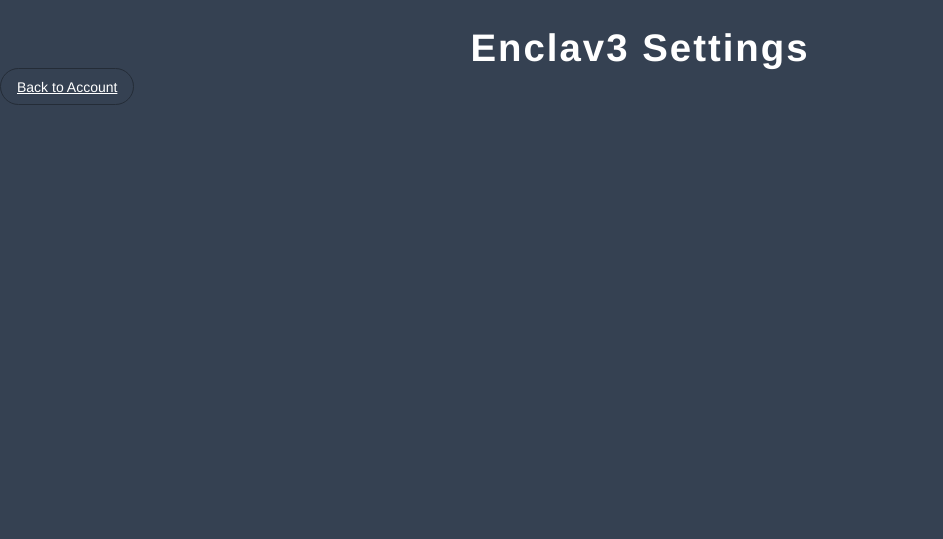
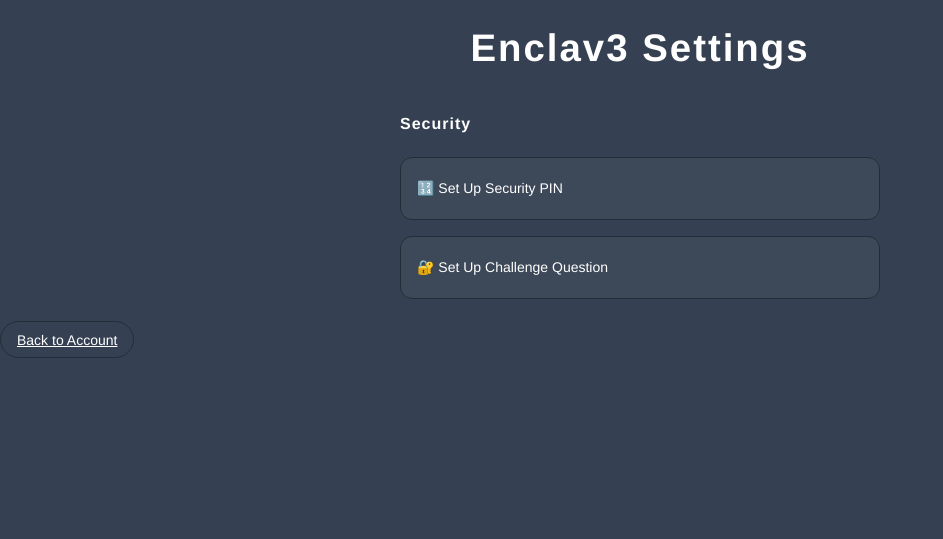
Before and after one commit to mokkjack/EECS592-Group34, a Flask app: template templates/settings.html in a window 1280 px wide. Shown: the top 539 px of the page, without its empty margins (0-943 px from the left). Run offline with Flask 2, Linux system fonts and the light colour scheme; the template is opened without the code that fills it, so the values that code supplies are empty.

Commit message:
Added Option in Settings for setting up PIN and Challenge questions
Backend database needs to be created for challenge questions/pin but, buttons for front end have been implemented.

```diff
--- a/static/settings.css
+++ b/static/settings.css
@@ -29,8 +29,103 @@
   font-size: 14px;
 }
 
-/* Helper text for Sizing */
-p {
-  font-size: 13px;
-  margin-top: 1.5rem;
+
+/* For the sections in settings */
+.settings_section {
+    max-width: 30rem;
+    margin: 2rem auto;
+    display: flex;
+    flex-direction: column;
+    gap: 1rem;
+    padding: 0 1rem;
 }
+
+/* Title text above each settings section */
+.section_title {
+    color: white;
+    font-size: 1rem;
+    letter-spacing: 1px;
+    margin-bottom: 0.5rem;
+}
+
+/* Card container for each collapsible settings group */
+.settings_group {
+    border: 1px solid #242c37;
+    border-radius: 12px;
+    background: rgba(255,255,255,0.04);
+    padding: 1rem;
+}
+
+/* Clickable summary/header for each collapsible settings group */
+.settings_summary {
+    color: #fff;
+    font-size: 14px;
+    cursor: pointer;
+    list-style: none;
+    padding: 0.4rem 0;
+}
+
+/* Highlights summary text green on hover */
+.settings_summary:hover {
+    color: #8ceabb;
+}
+
+/* Dropdown select for challenge question options */
+.settings_select {
+    width: 100%;
+    padding: 0.6rem 1rem;
+    border-radius: 999px;
+    border: 1px solid #242c37;
+    background: transparent;
+    color: #fff;
+    font-size: 14px;
+    outline: none;
+    cursor: pointer;
+    margin-top: 1rem;
+}
+
+/* Background color for dropdown options */
+.settings_select option {
+    background: #2a3344;
+}
+
+/* Styles for text and password input fields */
+input[type="text"],
+input[type="password"] {
+    width: 100%;
+    padding: 0.6rem 1rem;
+    border-radius: 999px;
+    border: 1px solid #242c37;
+    background: transparent;
+    color: #fff;
+    text-align: center;
+    outline: none;
+    font-size: 14px;
+    margin-top: 1rem;
+    box-sizing: border-box;
+}
+
+/* Placeholder text color for all inputs */
+input::placeholder {
+    color: #7e8ba3;
+}
+
+/* Green gradient submit button */
+input[type="submit"] {
+    width: 100%;
+    padding: 0.6rem 1rem;
+    border-radius: 999px;
+    border: none;
+    background: linear-gradient(160deg, #8ceabb 0%, #378f7b 100%);
+    color: white;
+    font-weight: bold;
+    font-size: 14px;
+    cursor: pointer;
+    margin-top: 1rem;
+    box-sizing: border-box;
+}
+
+/* Slightly fades the submit button on hover */
+input[type="submit"]:hover {
+    opacity: 0.9;
+}
--- a/templates/settings.html
+++ b/templates/settings.html
@@ -3,6 +3,47 @@
 
 <body>
     <h1 class="brand">Enclav3 Settings</h1>
+    <div class="settings_section">
+        <h2 class="section_title">Security</h2>
+
+        <!-- PIN Setup -->
+        <details class="settings_group">
+            <summary class="settings_summary">🔢 Set Up Security PIN</summary>
+            <form method="POST" action="/setup-pin">
+                <div class="form__field">
+                    <input type="password" name="pin" placeholder="Enter PIN (6+ digits)" pattern="\d{6,}" required />
+                </div>
+                <div class="form__field">
+                    <input type="password" name="confirm_pin" placeholder="Confirm PIN" pattern="\d{6,}" required />
+                </div>
+                <div class="form__field">
+                    <input type="submit" value="Save PIN" />
+                </div>
+            </form>
+        </details>
+
+        <!-- Challenge Question Setup -->
+        <details class="settings_group">
+            <summary class="settings_summary">🔐 Set Up Challenge Question</summary>
+            <form method="POST" action="/setup-challenge">
+                <div class="form__field">
+                    <select name="question" class="settings_select">
+                        <option value="">-- Choose a question --</option>
+                        <option value="maiden">What is your mother's maiden name?</option>
+                        <option value="street">What street did you grow up on?</option>
+                        <option value="pet">What was your first pet's name?</option>
+                        <option value="school">What was the name of your elementary school?</option>
+                        <option value="city">In what city were you born?</option>
+                    </select>
+                </div>
+                <div class="form__field">
+                    <input type="text" name="answer" placeholder="Your answer" required />
+                </div>
+                <div class="form__field">
+                    <input type="submit" value="Save Question" />
+                </div>
+
+    </div>
     <a href="/main" class="main">Back to Account</a>
     </body>
 </html>
```
